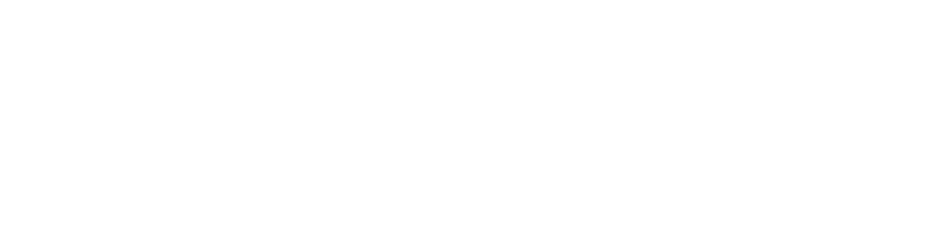
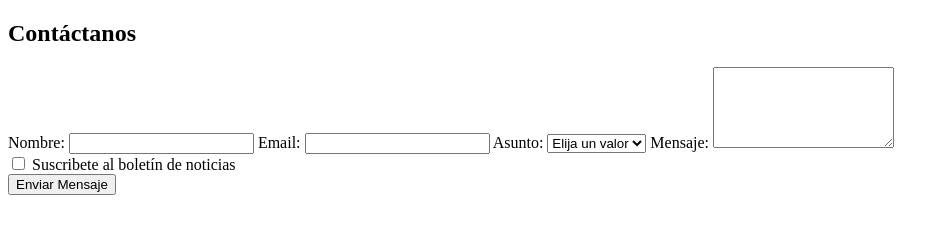
Before and after one commit to Aleja-orju/Fit_Wave_, a plain HTML site: page Laboratorio 4/index.html in a window 1280 px wide. Shown: the whole page, without its empty margins (0-949 px from the left). Drawn offline with Linux system fonts and the light colour scheme.

Commit message:
cree un formulario en una nueva rama

```diff
--- a/Laboratorio 4/index.html
+++ b/Laboratorio 4/index.html
@@ -2,10 +2,39 @@
 <html lang="en">
 <head>
     <meta charset="UTF-8">
-    <meta name="viewport" content="width=device-width, initial-scale=1.0">
+    <meta name="viewport" content="width=cgit pushh, initial-scale=1.0">
     <title>Document</title>
 </head>
 <body>
+     <!--PARTE 2: FORMULARIOS-->
+     <form id="contacto" action="#" method="post">
+        <h2>Contáctanos</h2>
+        <!-- Agregue la casilla para que se escriba el nombre-->
+        <label for="nombre">Nombre:</label>
+        <input type="text" id="nombre" name="nombre" required>
+        <!-- Agregue la casilla para que se escriba el correo electronico-->
+        <label for="email">Email:</label>
+        <input type="email" id="email" name="email" required>
+        <!-- Agregue una lista despelegable-->
+        <label for="asunto">Asunto:</label>
+        <select name="asunto" id="asunto" required>
+            <option value="">Elija un valor</option>
+            <option value="1">Opción 1</option>
+            <option value="2">Opción 2</option>
+            <option value="3">Opción 3</option>
+        </select>
+        <!-- Agregue un cuadro de mensaje-->
+        <label for="mensaje">Mensaje:</label>
+        <textarea name="mensaje" id="mensaje" rows="5" required></textarea>
+        <!-- Agregue un checkbox-->
+        <div>
+            <input type="checkbox" name="checkbox" id="suscr¡be1">
+            <label for="suscribe1">Suscribete al boletín de noticias</label>
+        </div>
+
+        <button  id="boton" type="submit">Enviar Mensaje </button>
+    </form>
+
 
 </body>
 </html>
```
